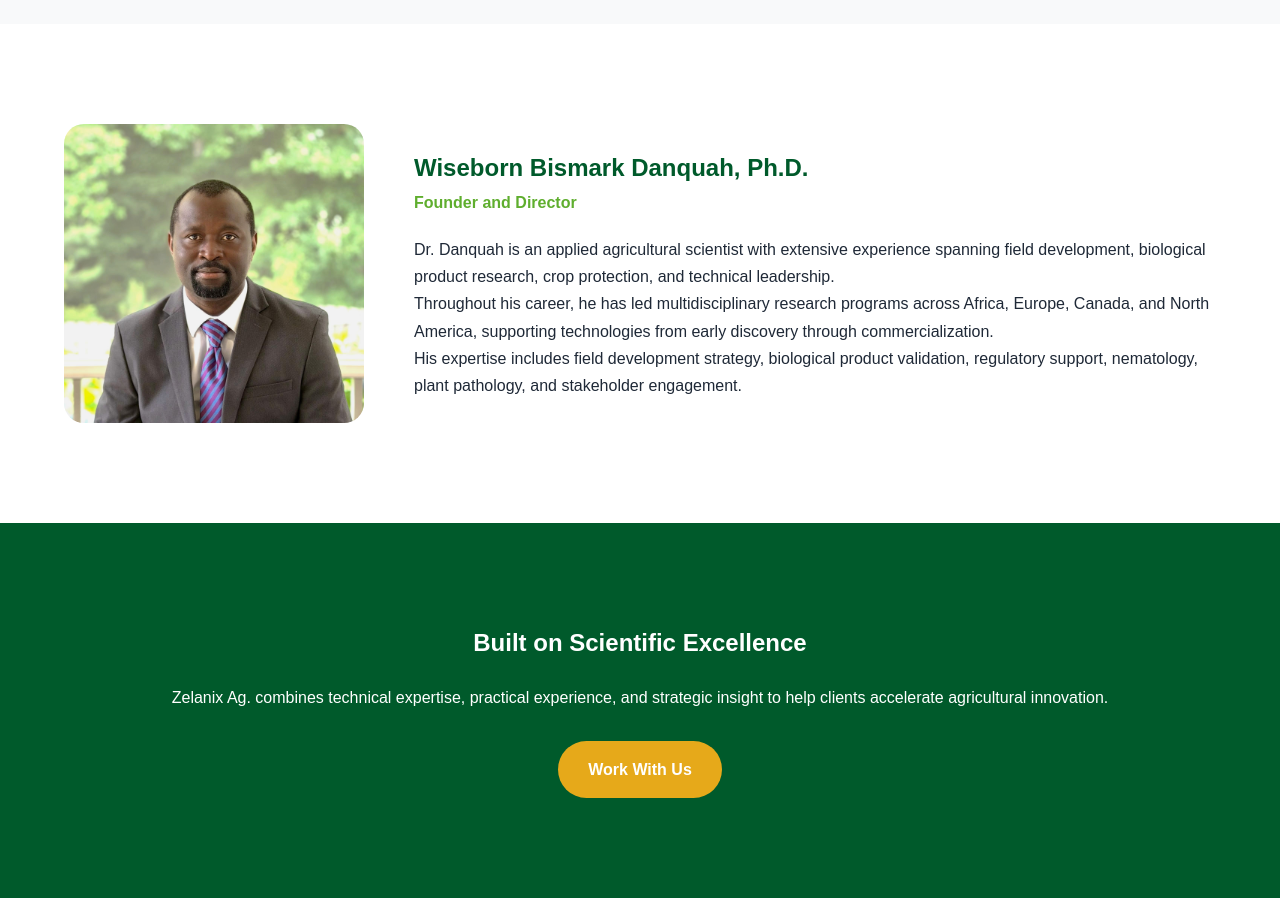
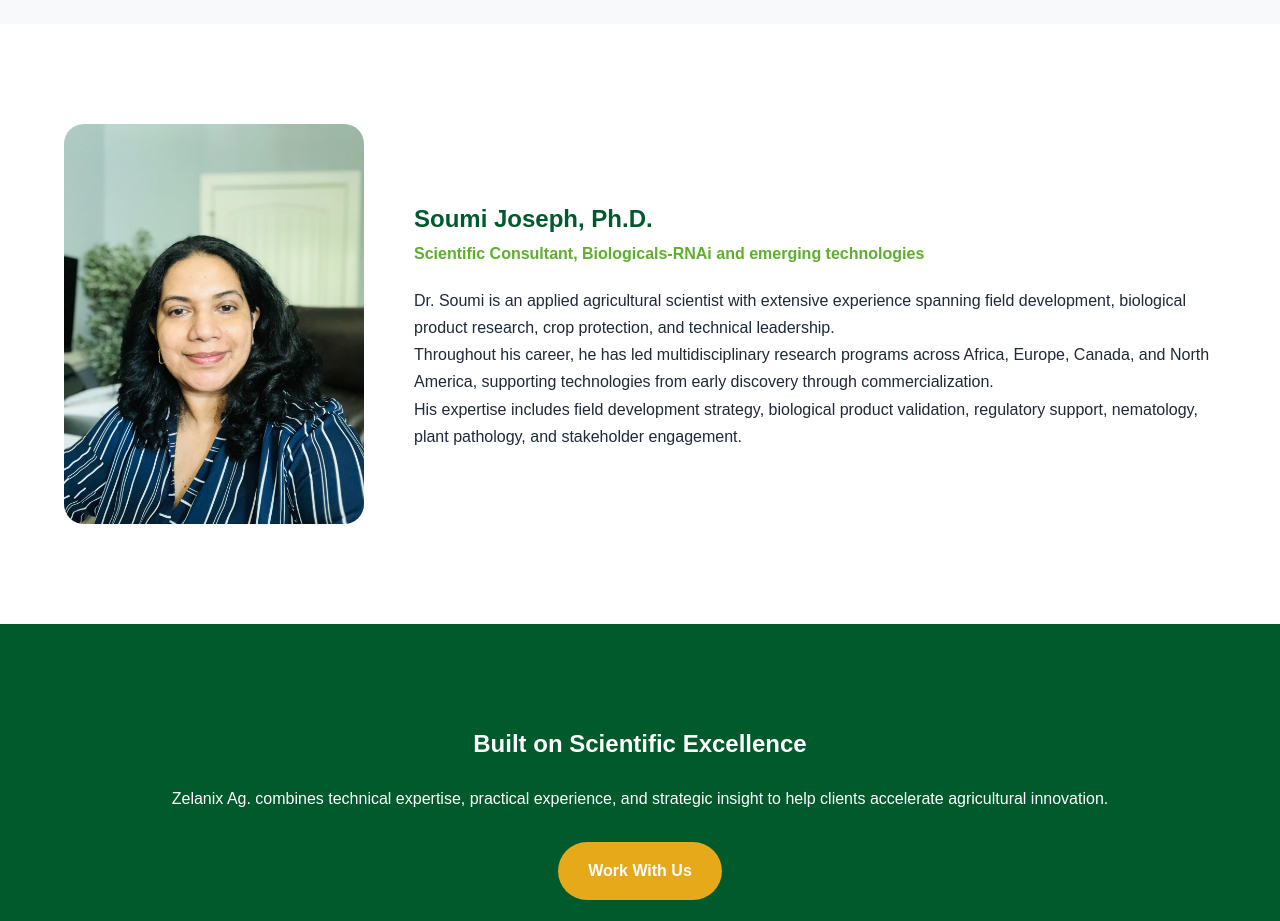
Before and after one commit to wiseborndanquah-hash/zelanixag, a plain HTML site: page leadership.html in a window 1280 px wide. Shown: the part 1540-2461 px from the top of the page. Before the commit the page ends 2438 px from the top, so only its background shows below. Drawn offline with Linux system fonts and the light colour scheme.

Commit message:
Added Soumi profile

```diff
--- a/leadership.html
+++ b/leadership.html
@@ -191,26 +191,26 @@
 
             <div class="leader-profile">
 
-                <img src="images\WD2.jpeg"
-                    alt="Wiseborn Danquah">
+                <img src="images\som.jpg"
+                    alt="Soumi Joseph">
 
                 <div>
 
                     <h2>
 
-                        Wiseborn Bismark Danquah, Ph.D.
+                        Soumi Joseph, Ph.D.
 
                     </h2>
 
                     <h4>
 
-                        Founder and Director
+                        Scientific Consultant, Biologicals-RNAi and emerging technologies
 
                     </h4>
 
                     <p>
 
-                        Dr. Danquah is an applied agricultural scientist with
+                        Dr. Soumi is an applied agricultural scientist with
                         extensive experience spanning field development,
                         biological product research, crop protection, and
                         technical leadership.
```
Also changed, not shown: images/Som.jpg (added).
